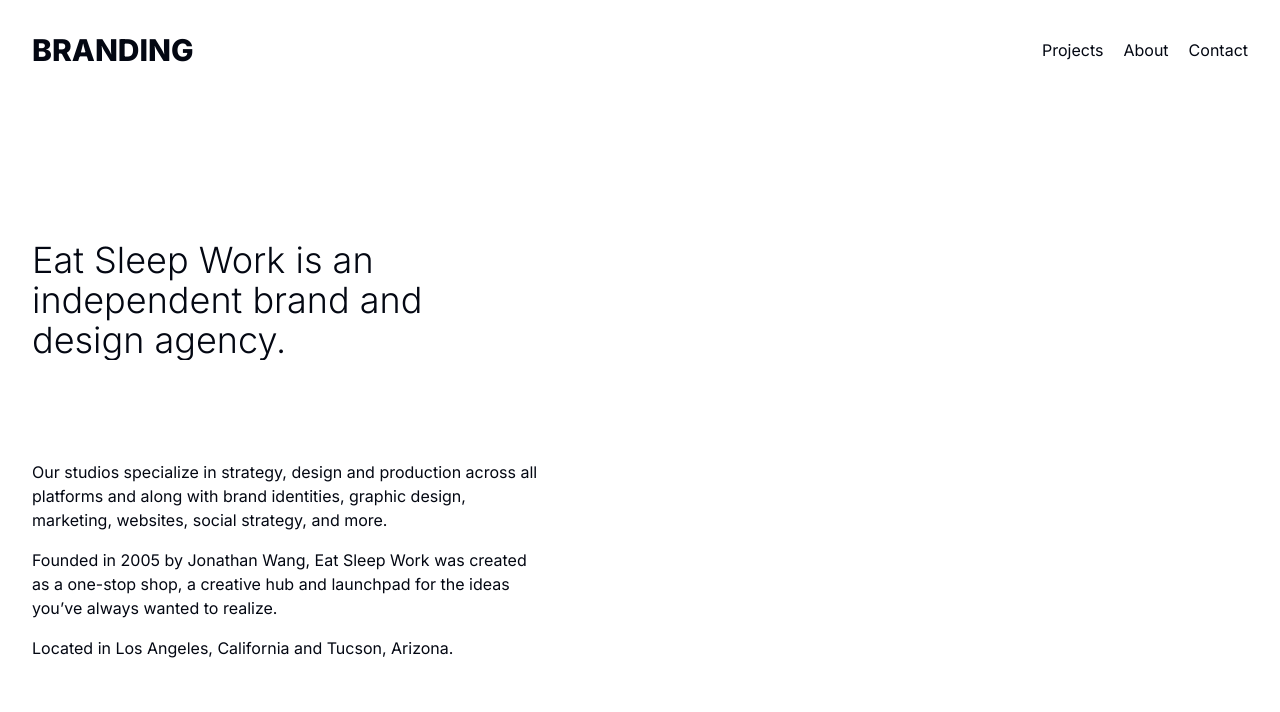
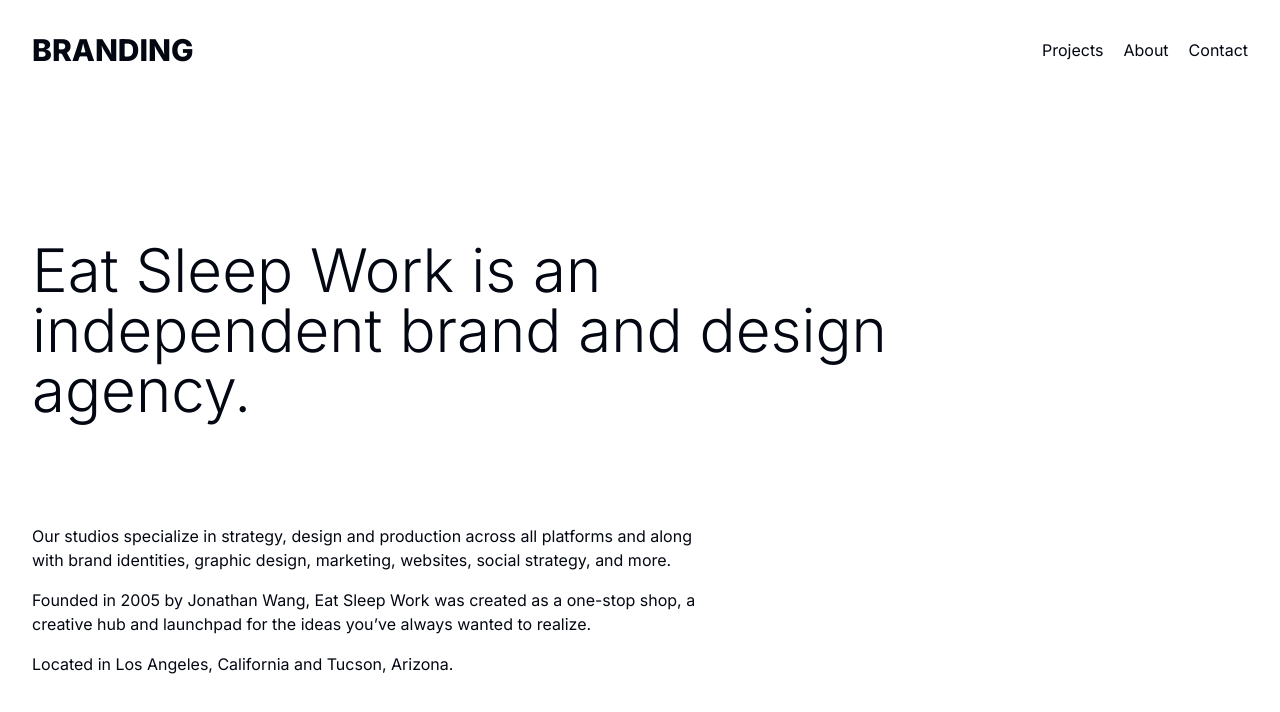
Before and after one commit to garygcchiu/cdap-site, a Next.js app: page / in a window 1280 px wide. Shown: the top 712 px of the page. Built offline with nearby package versions, Linux system fonts and the light colour scheme; a web font is replaced by a local one; what @designbycode/tailwindcss-text-stroke would draw is missing.

Commit message:
add AnimateIn + add Footer

```diff
--- a/src/app/page.tsx
+++ b/src/app/page.tsx
@@ -103,10 +103,13 @@ const subheroText = [
     'Located in Los Angeles, California and Tucson, Arizona.',
 ];
 
+const footerText = {};
+
 export default function Home() {
     return (
         <div>
             <MainNav items={navData} />
+            <div className="bg-white z-[1] relative mb-[600px] md:mb-[400px]">
                 <main>
                     <div id="portal" />
                     <Hero text={heroText} />
@@ -114,5 +117,7 @@ export default function Home() {
                     <section className={'h-screen '}></section>
                 </main>
             </div>
+            <Footer />
+        </div>
     );
 }
--- a/src/components/Footer.tsx
+++ b/src/components/Footer.tsx
@@ -2,25 +2,25 @@ import NextImage from 'next/image';
 
 export const Footer = () => {
     return (
-        <div
-            className={
-                'text-white bg-black grid grid-cols-1 md:grid-cols-3 gap-12 min-h-32 flex-grow'
-            }
-        >
-            <div className={'text-center md:text-left uppercase font-bold'}>
-                hello@superculture.io
+        <div className={'text-white bg-black fixed bottom-0 left-0 right-0 z-0 pt-20'}>
+            <div className={'container grid grid-cols-1 md:grid-cols-3 gap-12 min-h-32 flex-grow'}>
+                <div className={'text-left'}>
+                    <h4 className={'font-semibold text-xl'}>Contact Us</h4>
+                    <div>On the internet</div>
                 </div>
-            <div className={'flex justify-center items-start'}>
-                <NextImage src={'/logo1.svg'} alt={'logo'} height={150} width={82} />
+                <div className={'flex justify-start md:justify-center items-start'}>
+                    {/*<NextImage src={'/logo1.svg'} alt={'logo'} height={150} width={82} />*/}
+                    BRANDING
                 </div>
-            <div className={'text-center md:text-right'}>
+                <div className={'text-left md:text-right'}>
                     <div className={'font-bold space-x-4'}>
                         <span>Contact Us</span>
                         <span>Instagram</span>
                     </div>
-                <div className={'text-gray-400 text-sm my-4'}>
-                    SUPERCULTURE ©2020. All Rights Reserved Found everywhere on the Internet
                 </div>
+            </div>
+            <div className={'container text-gray-400 text-sm mt-12 mb-4'}>
+                BRANDING ©2020. All Rights Reserved Found everywhere on the Internet
             </div>
         </div>
     );
--- a/src/components/Hero.tsx
+++ b/src/components/Hero.tsx
@@ -1,4 +1,6 @@
 import React from 'react';
+import { AnimateIn } from '@/components/ui/AnimateIn.client';
+import { AnimationType } from '@/lib/types';
 
 interface HeroProps {
     text: string;
@@ -7,8 +9,12 @@ interface HeroProps {
 export const Hero: React.FC<HeroProps> = ({ text }: HeroProps) => {
     return (
         <section className={'pt-[30vh]'}>
-            <div className="relative overflow-hidden container">
-                <h1 className={'text-4xl font-light max-w-lg'}>{text}</h1>
+            <div className="relative overflow-visible container mb-1">
+                <AnimateIn animationType={AnimationType.FADE_IN_TRANSLATE_UP}>
+                    <h1 className="text-4xl md:text-6xl font-light max-w-lg md:max-w-4xl">
+                        {text}
+                    </h1>
+                </AnimateIn>
             </div>
         </section>
     );
--- a/src/components/MainNav.tsx
+++ b/src/components/MainNav.tsx
@@ -1,7 +1,7 @@
 'use client';
 import Link from 'next/link';
-import { BurgerMenu } from '@/components/ui/BurgerMenu';
-import { InView, useInView } from 'react-intersection-observer';
+import { BurgerMenuClient } from '@/components/ui/BurgerMenu.client';
+import { useInView } from 'react-intersection-observer';
 import { clsx } from 'clsx';
 import { useEffect, useState } from 'react';
 import { InViewAnchor } from '@/components/ui/InViewAnchor';
@@ -52,12 +52,16 @@ export const MainNav = ({ items }: MainNavProps) => {
     }, []);
 
     return (
-        <header className={'fixed top-0 left-0 right-0 bottom-0 z-10'}>
-            <nav className={'container flex justify-between py-8 w-full'}>
+        <header className={'fixed top-0 left-0 right-0 z-10'}>
+            <nav className={'container flex justify-between py-8 w-full z-10'}>
                 <div
                     className={clsx(
                         'text-3xl font-extrabold transition-[transform,opacity] duration-500',
-                        isScrolled ? '-translate-y-4 opacity-0' : 'translate-y-0 opacity-100'
+                        isScrolled
+                            ? '-translate-y-4 opacity-0'
+                            : inView
+                            ? 'translate-y-0 opacity-100'
+                            : '-translate-y-4 opacity-0'
                     )}
                 >
                     BRANDING
@@ -76,18 +80,18 @@ export const MainNav = ({ items }: MainNavProps) => {
                 </div>
                 {/* Mobile Navigation */}
                 <div className={'md:hidden self-center'}>
-                    <BurgerMenu>
+                    <BurgerMenuClient>
                         {items.map((i, index) => (
-                            <BurgerMenu.Item
+                            <BurgerMenuClient.Item
                                 key={index}
                                 style={{ animationDelay: `${index * 100}ms` }}
                             >
                                 <Link href={i.href} className="block py-2">
                                     {i.title}
                                 </Link>
-                            </BurgerMenu.Item>
+                            </BurgerMenuClient.Item>
                         ))}
-                    </BurgerMenu>
+                    </BurgerMenuClient>
                 </div>
             </nav>
             <InViewAnchor ref={ref} />
--- a/src/components/Menu.tsx
+++ b/src/components/Menu.tsx
@@ -1,7 +1,7 @@
 'use client';
 
 import Link from 'next/link';
-import { BurgerMenu } from '@/components/ui/BurgerMenu';
+import { BurgerMenuClient } from '@/components/ui/BurgerMenu.client';
 import { useInView } from 'react-intersection-observer';
 import { clsx } from 'clsx';
 
@@ -29,16 +29,19 @@ export const Menu = () => {
                     inView ? 'mt-[10vh] opacity-100' : 'mt-0 opacity-0'
                 )}
             >
-                <BurgerMenu>
+                <BurgerMenuClient>
                     {menuItems.map((item, index) => (
-                        <BurgerMenu.Item key={index} style={{ animationDelay: `${index * 100}ms` }}>
+                        <BurgerMenuClient.Item
+                            key={index}
+                            style={{ animationDelay: `${index * 100}ms` }}
+                        >
                             <span className={'mr-4 text-gray-300'}>{'0' + (index + 1)}.</span>
                             <Link href={item.link} className={'text-gray-300 text-3xl uppercase'}>
                                 {item.title}
                             </Link>
-                        </BurgerMenu.Item>
+                        </BurgerMenuClient.Item>
                     ))}
-                </BurgerMenu>
+                </BurgerMenuClient>
             </div>
         </>
     );
--- a/src/components/SubHero.tsx
+++ b/src/components/SubHero.tsx
@@ -1,3 +1,6 @@
+import { AnimationType } from '@/lib/types';
+import { AnimateIn } from '@/components/ui/AnimateIn.client';
+
 interface SubHeroProps {
     text: string[];
 }
@@ -5,12 +8,14 @@ interface SubHeroProps {
 export const SubHero = ({ text }: SubHeroProps) => {
     return (
         <section className={'pt-[100px] container'}>
-            <div className={'max-w-lg flex flex-col'}>
-                {text.map((t, index) => (
-                    <div key={index} className={'mb-4'}>
-                        {t}
-                    </div>
-                ))}
+            <div className={'max-w-2xl flex flex-col'}>
+                <AnimateIn animationType={AnimationType.FADE_IN_TRANSLATE_UP} delay={'500ms'}>
+                    {text.map((t, index) => (
+                        <div key={index} className={'mb-4'}>
+                            {t}
+                        </div>
+                    ))}
+                </AnimateIn>
             </div>
         </section>
     );
--- /dev/null
+++ b/src/components/ui/AnimateIn.client.tsx
@@ -0,0 +1,39 @@
+'use client';
+import { FC, ReactNode } from 'react';
+import { useInView } from 'react-intersection-observer';
+import { clsx } from 'clsx';
+import { ANIMATION_MAPPING, AnimationType } from '@/lib/types';
+
+interface AnimateInProps {
+    children: ReactNode;
+    animationType: AnimationType;
+    delay?: string;
+    triggerOnce?: boolean;
+}
+
+export const AnimateIn: FC<AnimateInProps> = ({
+    children,
+    animationType,
+    delay = '0ms',
+    triggerOnce = true,
+}) => {
+    const [ref, inView] = useInView({
+        threshold: 0.1,
+        triggerOnce,
+    });
+
+    const animation = ANIMATION_MAPPING[animationType];
+
+    return (
+        <div
+            ref={ref}
+            className={clsx(
+                'transition-[transform,opacity] duration-500',
+                inView ? animation.finalClass : animation.initialClass
+            )}
+            style={{ transitionDelay: inView ? delay : '0ms' }}
+        >
+            {children}
+        </div>
+    );
+};
--- a/src/components/ui/BurgerMenu.tsx
+++ b/src/components/ui/BurgerMenu.client.tsx
@@ -17,7 +17,7 @@ interface BurgerMenuItemProps {
     isOpen?: boolean;
 }
 
-export const BurgerMenu = ({ showLabel, children }: BurgerMenuProps) => {
+export const BurgerMenuClient = ({ showLabel, children }: BurgerMenuProps) => {
     const [isOpen, setIsOpen] = useState(false);
     const [portalElement, setPortalElement] = useState<Element | null>(null);
 
@@ -58,7 +58,7 @@ export const BurgerMenu = ({ showLabel, children }: BurgerMenuProps) => {
                     />
                 </button>
             </div>
-            {portalElement
+            {portalElement && isOpen
                 ? ReactDOM.createPortal(
                       <>
                           <div
@@ -114,4 +114,4 @@ const Item: FC<BurgerMenuItemProps> = ({ children, style, isOpen }) => {
     );
 };
 
-BurgerMenu.Item = Item;
+BurgerMenuClient.Item = Item;
--- /dev/null
+++ b/src/lib/types.ts
@@ -0,0 +1,20 @@
+export enum AnimationType {
+    FADE_IN_TRANSLATE_UP,
+    FADE_IN_TRANSLATE_DOWN,
+}
+
+export interface AnimateInAnimation {
+    initialClass: string;
+    finalClass: string;
+}
+
+export const ANIMATION_MAPPING: Record<AnimationType, AnimateInAnimation> = {
+    [AnimationType.FADE_IN_TRANSLATE_UP]: {
+        initialClass: 'translate-y-4 opacity-0',
+        finalClass: 'translate-y-0 opacity-100',
+    },
+    [AnimationType.FADE_IN_TRANSLATE_DOWN]: {
+        initialClass: '-translate-y-[4] opacity-0',
+        finalClass: 'translate-y-0 opacity-100',
+    },
+};
```
Lines whose indentation alone changed are shown as unchanged.
